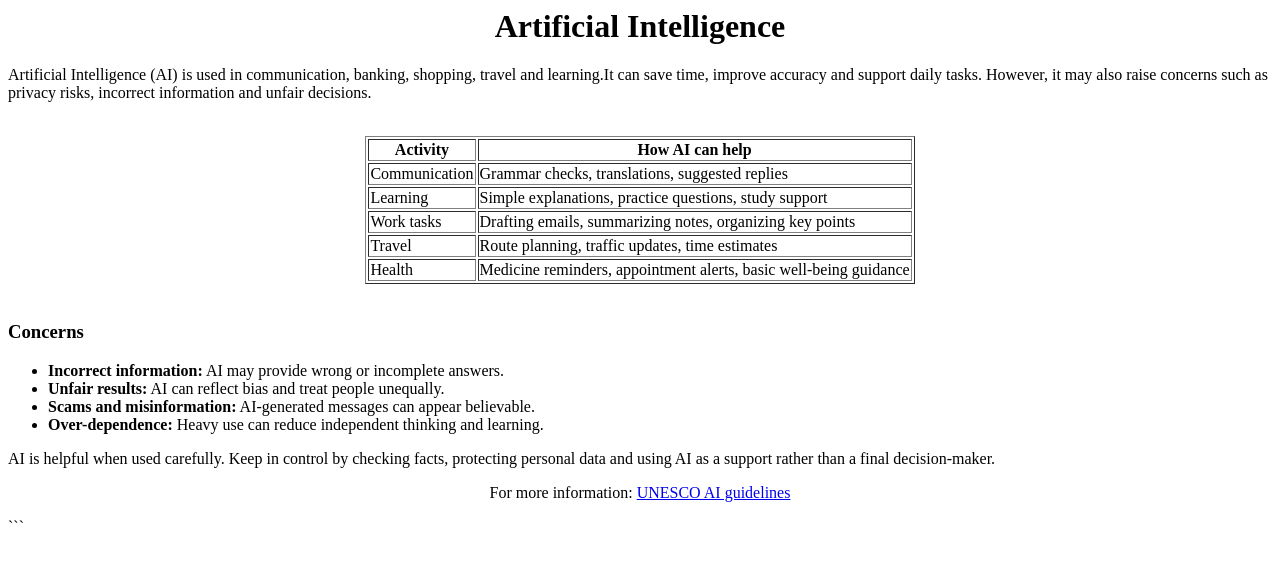
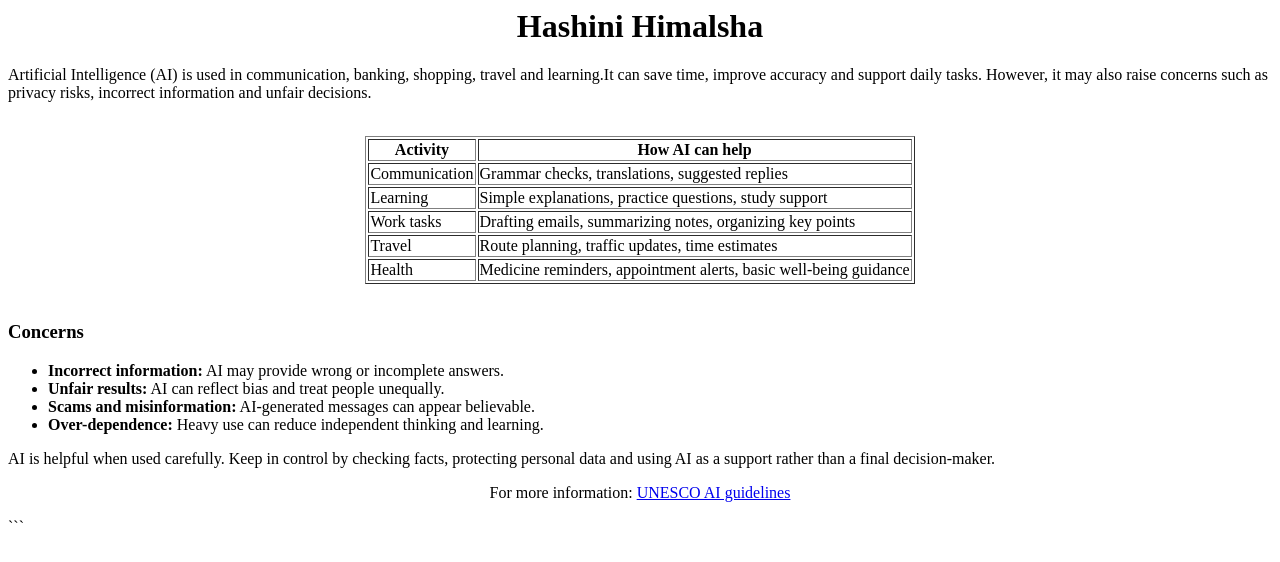
Before and after one commit to Angledaisy/question06, a plain HTML site: page index.html in a window 1280 px wide. Drawn offline with Linux system fonts and the light colour scheme.

Commit message:
Update and rename question2025.html to index.html

```diff
--- a/question2025.html
+++ b/index.html
@@ -5,7 +5,7 @@
 
 <body>
 
-    <h1 align="center">Artificial Intelligence</h1>
+    <h1 align="center"> Hashini Himalsha</h1>
 
     <p>
         Artificial Intelligence (AI) is used in communication, banking, shopping,
```
